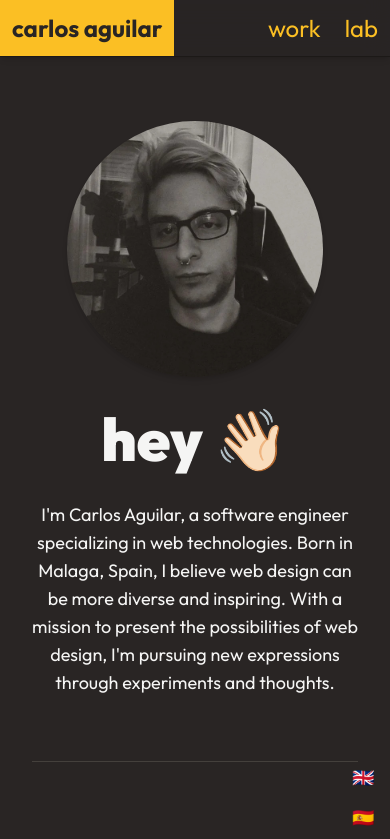
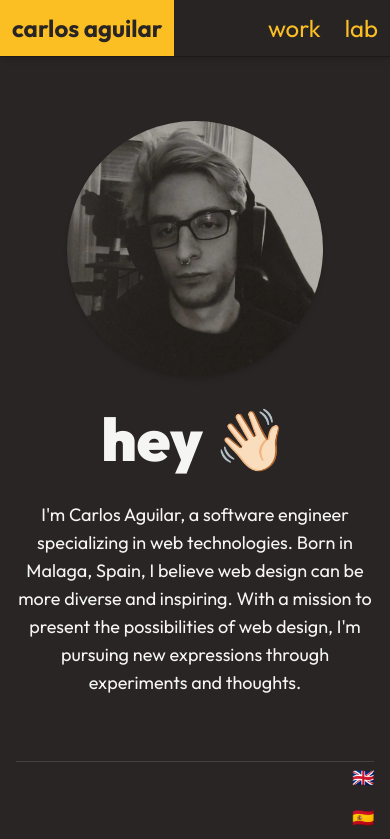
Before and after one commit to wh0am1-dev/wh0am1-dev.github.io, a SvelteKit app: page / in a window 390 px wide. Shown: the top 839 px of the page. Built offline with nearby package versions, Linux system fonts and the light colour scheme; some icons are missing; a web font is replaced by a local one.

Commit message:
style: fix layout paddings

```diff
--- a/src/routes/+layout.svelte
+++ b/src/routes/+layout.svelte
@@ -12,8 +12,9 @@
 
 <style lang="postcss">
   main {
-    @apply flex w-full flex-col items-center;
-    @apply py-16 md:py-20 lg:py-32;
-    @apply px-8 md:px-10 lg:px-16;
+    @apply mx-auto flex w-full max-w-screen-2xl flex-col items-center;
+    @apply px-4 py-16;
+    @apply md:px-10 md:py-20;
+    @apply xl:px-16 xl:py-32;
   }
 </style>
```
